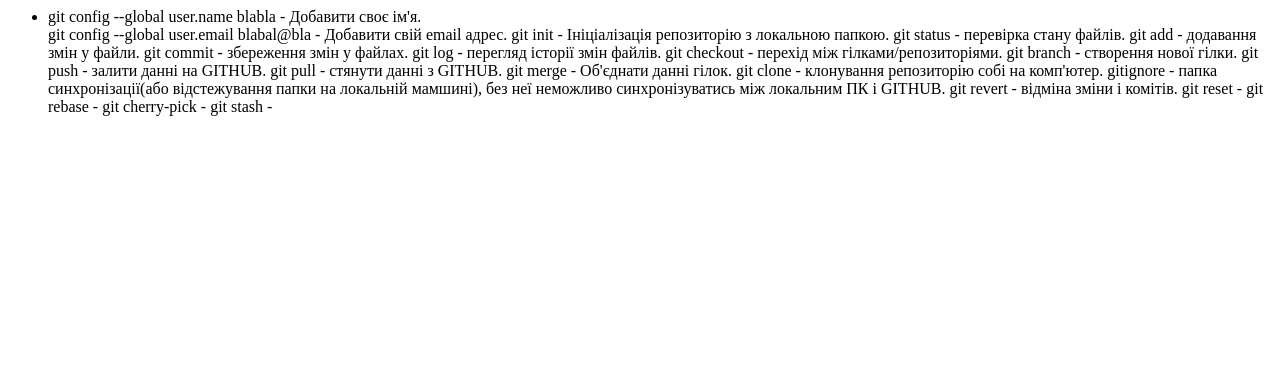
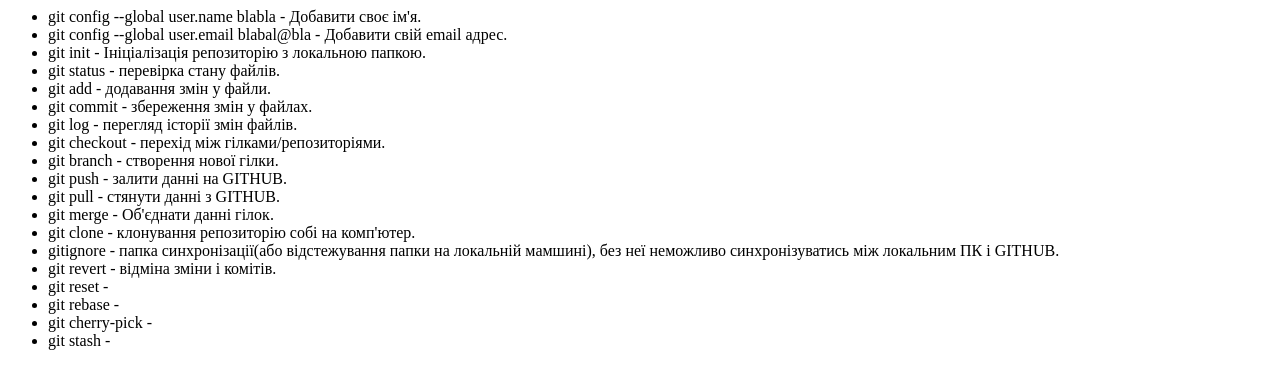
Before and after one commit to BohdanPanchyshyn/cursor-homework-bohdan-panchyshyn, a plain HTML site: page index.html in a window 1280 px wide. Drawn offline with Linux system fonts and the light colour scheme.

Commit message:
Update index.html

```diff
--- a/index.html
+++ b/index.html
@@ -1,23 +1,23 @@
 <div>
     <ul>
         <li>git config --global user.name blabla - Добавити своє ім'я.</li>
-    git config --global user.email blabal@bla - Добавити свій email адрес.
-    git init - Ініціалізація репозиторію з локальною папкою.
-    git status - перевірка стану файлів.
-    git add - додавання змін у файли.
-    git commit - збереження змін у файлах.
-    git log - перегляд історії змін файлів.
-    git checkout - перехід між гілками/репозиторіями.
-    git branch - створення нової гілки.
-    git push  - залити данні на GITHUB.
-    git pull - стянути данні з GITHUB.
-    git merge - Об'єднати данні гілок.
-    git clone - клонування репозиторію собі на комп'ютер.
-    gitignore - папка синхронізації(або відстежування папки на локальній мамшині), без неї неможливо синхронізуватись між локальним ПК і GITHUB.
-    git revert - відміна зміни і комітів.
-    git reset -
-    git rebase -
-    git cherry-pick -
-    git stash -
+        <li>git config --global user.email blabal@bla - Добавити свій email адрес.</li>
+        <li>git init - Ініціалізація репозиторію з локальною папкою.</li>
+        <li>git status - перевірка стану файлів.</li>
+        <li>git add - додавання змін у файли.</li>
+        <li>git commit - збереження змін у файлах.</li>
+        <li>git log - перегляд історії змін файлів.</li>
+        <li>git checkout - перехід між гілками/репозиторіями.</li>
+        <li>git branch - створення нової гілки.</li>
+        <li>git push  - залити данні на GITHUB.</li>
+        <li>git pull - стянути данні з GITHUB.</li>
+        <li>git merge - Об'єднати данні гілок.</li>
+        <li>git clone - клонування репозиторію собі на комп'ютер.</li>
+    <li>gitignore - папка синхронізації(або відстежування папки на локальній мамшині), без неї неможливо синхронізуватись між локальним ПК і GITHUB.</li>
+        <li>git revert - відміна зміни і комітів.</li>
+        <li>git reset - </li>
+        <li>git rebase - </li>
+        <li>git cherry-pick - </li>
+        <li>git stash - </li>
     </ul>
 </div>
```
